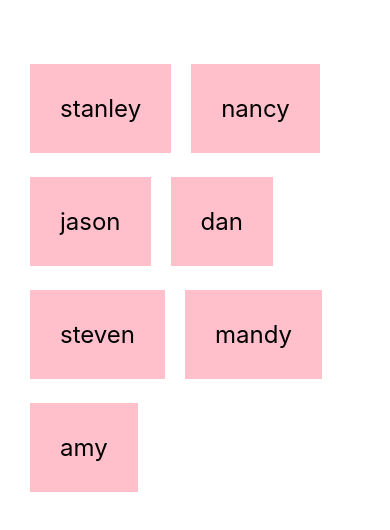
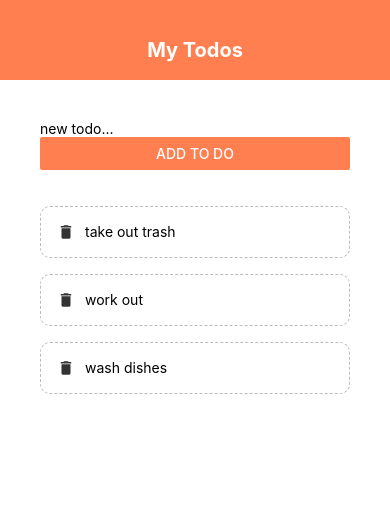
Before and after one commit to buc0025/React_Native_Test, a React Native app: screen / in a window 390 px wide. Shown: the top 530 px of the page. Built offline with nearby package versions, Linux system fonts and the light colour scheme.

Commit message:
Finished ToDo app tutorial by The Net Ninja
-Created components folder that holds functions for different components in app
-App asks for text input that gets added to ToDo list
-Imported delete icon from expo

```diff
--- a/App.js
+++ b/App.js
@@ -1,57 +1,75 @@
-import { StatusBar } from 'expo-status-bar';
 import React, { useState } from 'react';
-import { Button, StyleSheet, Text, View, FlatList, TouchableOpacity } from 'react-native';
+import { StyleSheet, Text, View, FlatList, Alert, TouchableWithoutFeedback, Keyboard } from 'react-native';
+import Header from './components/header';
+import TodoItem from './components/todoItem';
+import AddTodo from './components/addTodo';
+import Sandbox from './components/sandbox';
 
 export default function App() {
-  const [people, setPeople] = useState([
-    { name: 'stanley', id: '1'},
-    { name: 'nancy', id: '2'},
-    { name: 'jason', id: '3'},
-    { name: 'dan', id: '4'},
-    { name: 'steven', id: '5'},
-    { name: 'mandy', id: '6'},
-    { name: 'amy', id: '7'}
+  const [todos, setTodos] = useState([
+    { text: 'take out trash', key: '1' },
+    { text: 'work out', key: '2' },
+    { text: 'wash dishes', key: '3' }
   ]);
 
-  const pressHandler = (id) => {
-    console.log(id);
-    setPeople((prevPeople) => {
-      return prevPeople.filter(person => person.id != id)
-    })
+  const pressHandler = (key) => {
+    setTodos((prevTodos) => {
+      return prevTodos.filter(todo => todo.key != key);
+    });
+  }
+
+  const submitHandler = (text) => {
+
+    if (text.length > 3) {
+      setTodos((prevToDos) => {
+        return [
+          { text: text, key: Math.random().toString() },
+          ...prevToDos
+        ]
+      });
+    } else {
+      Alert.alert('OOPS!', 'ToDos must be over 3 characters long', [
+        {text: 'Understood', onPress: () => console.log('alert closed')}
+      ]);
+    }
+
   }
 
   return (
+    // <Sandbox />
+    <TouchableWithoutFeedback onPress={() => {
+      Keyboard.dismiss();
+      console.log('dismissed keyboard');
+    }}>
       <View style={styles.container}>
-
+        <Header />
+        <View style={styles.content}>
+          <AddTodo submitHandler={submitHandler} />
+          <View style={styles.list}>
             <FlatList
-        numColumns={2}
-        keyExtractor={(item) => item.id}
-        data={people}
+              data={todos}
               renderItem={({ item }) => (
-          <TouchableOpacity onPress={() => pressHandler(item.id)}>
-            <Text style={styles.item}>{item.name}</Text>
-          </TouchableOpacity>
+                <TodoItem item={item} pressHandler={pressHandler} />
               )}
             />
-
           </View>
-  )
+        </View>
+      </View>
+    </TouchableWithoutFeedback>
+  );
 }
 
 const styles = StyleSheet.create({
   container: {
     flex: 1,
     backgroundColor: '#fff',
-    paddingTop: 40,
-    paddingHorizontal: 20,
-    // alignItems: 'center',
-    // justifyContent: 'center',
   },
-  item: {
-    marginTop: 24,
-    padding: 30,
-    backgroundColor: 'pink',
-    fontSize: 24,
-    marginHorizontal: 10
-  }
+  content: {
+    padding: 40,
+    flex: 1
+  },
+  list: {
+    marginTop: 20,
+    flex: 1
+  },
 });
--- /dev/null
+++ b/components/addTodo.js
@@ -0,0 +1,32 @@
+import React, {useState} from 'react';
+import { Text, StyleSheet, TextInput, Button, View } from 'react-native';
+
+export default function AddTodo({submitHandler}) {
+
+    const [text, setText] = useState('');
+
+    const changeHandler = (val) => {
+        setText(val);
+    }
+
+    return (
+        <View>
+            <TextInput
+                style={StyleSheet.input}
+                placeholder='new todo...'
+                onChangeText={changeHandler}
+            />
+            <Button onPress={() => submitHandler(text)} title='add to do' color='coral' />
+        </View>
+    )
+}
+
+const styles = StyleSheet.create({
+    input: {
+        marginBottom: 10,
+        paddingHorizontal: 8,
+        paddingVertical: 6,
+        borderBottomWidth: 1,
+        borderBottomColor: '#ddd'
+    }
+})
--- /dev/null
+++ b/components/header.js
@@ -0,0 +1,24 @@
+import React from 'react';
+import { View, Text, StyleSheet } from 'react-native';
+
+export default function Header() {
+  return (
+    <View style={styles.header}>
+      <Text style={styles.title}>My Todos</Text>
+    </View>
+  );
+}
+
+const styles = StyleSheet.create({
+  header: {
+    height: 80,
+    paddingTop: 38,
+    backgroundColor: 'coral',
+  },
+  title: {
+    textAlign: 'center',
+    color: '#fff',
+    fontSize: 20,
+    fontWeight: 'bold',
+  }
+});
--- /dev/null
+++ b/components/sandbox.js
@@ -0,0 +1,40 @@
+import React, { useState } from 'react';
+import { StyleSheet, Text, View } from 'react-native';
+
+export default function Sandbox() {
+    return (
+        <View style={styles.container}>
+            <Text style={styles.boxOne}>one</Text>
+            <Text style={styles.boxTwo}>two</Text>
+            <Text style={styles.boxThree}>three</Text>
+            <Text style={styles.boxFour}>four</Text>
+        </View>
+    )
+}
+
+const styles = StyleSheet.create({
+    container: {
+        // flex: 1,
+        flexDirection: 'row',
+        justifyContent: 'space-around',
+        alignItems: 'center',
+        paddingTop: 40,
+        backgroundColor: '#ddd',
+    },
+    boxOne: {
+        backgroundColor: 'violet',
+        padding: 10
+    },
+    boxTwo: {
+        backgroundColor: 'gold',
+        padding: 10
+    },
+    boxThree: {
+        backgroundColor: 'coral',
+        padding: 10
+    },
+    boxFour: {
+        backgroundColor: 'skyblue',
+        padding: 10
+    },
+});
--- /dev/null
+++ b/components/todoItem.js
@@ -0,0 +1,30 @@
+import React from 'react';
+import { Text, StyleSheet, TouchableOpacity, View } from 'react-native';
+import { MaterialIcons } from '@expo/vector-icons';
+
+export default function TodoItem({ item, pressHandler }) {
+
+    return (
+        <TouchableOpacity onPress={() => pressHandler(item.key)}>
+            <View style={styles.item}>
+                <MaterialIcons name="delete" size={18} color='#333'/>
+                <Text style={styles.itemText}>{item.text}</Text>
+            </View>
+        </TouchableOpacity>
+    )
+}
+
+const styles = StyleSheet.create({
+    item: {
+        padding: 16,
+        marginTop: 16,
+        borderColor: '#bbb',
+        borderWidth: 1,
+        borderStyle: 'dashed',
+        borderRadius: 10,
+        flexDirection: 'row'
+    },
+    itemText: {
+        marginLeft: 10,
+    }
+});
```
Lines whose indentation alone changed are shown as unchanged.
